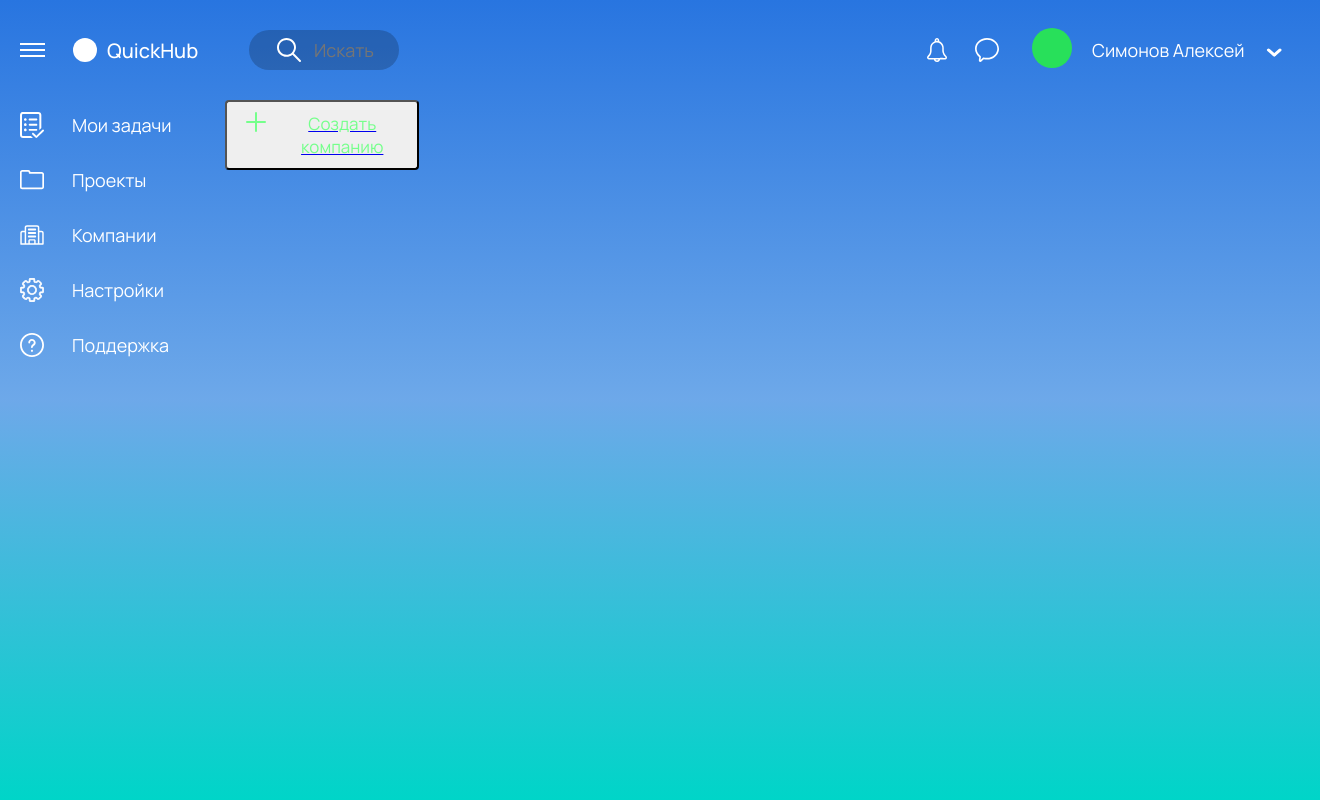
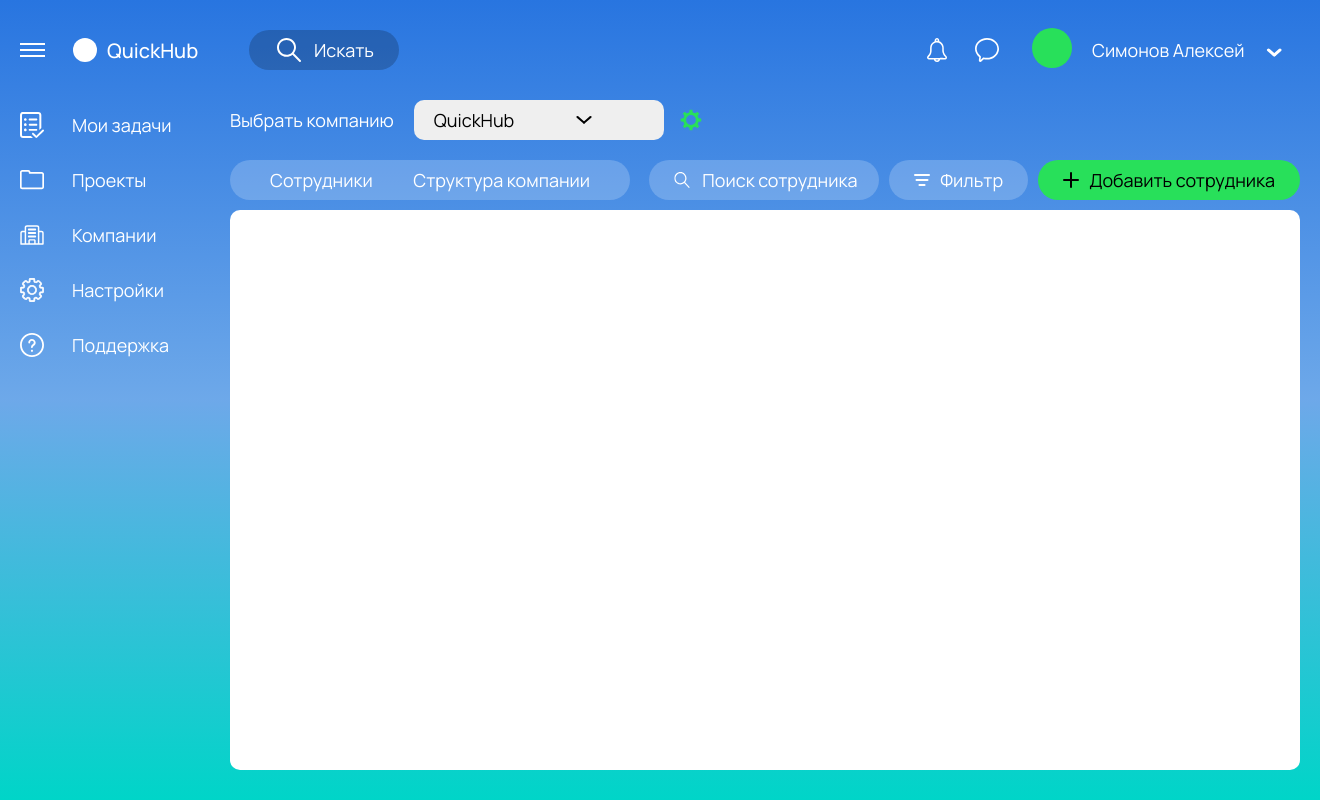
Before and after one commit to Lupuna/QuickHub, a Django app: page /team/companies/ in a window 1320 px wide. Run offline with Django 4.2, Linux system fonts and the light colour scheme; the visitor is signed in with stand-in values (Sample User, id 1); data that the repository does not hold is empty.

Commit message:
base and left_bar animation

```diff
--- a/team/static/css/styles/styles.css
+++ b/team/static/css/styles/styles.css
@@ -18,6 +18,11 @@ body {
 			rgba(53, 135, 225, 0.72) 50%,
 			rgb(0, 213, 200) 100%);
 }
+
+input::placeholder{
+	color: white;
+}
+
 
 .container{
 	width: 100%;
@@ -42,14 +47,16 @@ body {
 
 .content {
 	grid-area: content;
-	padding-right: 20px;
+	margin-bottom: 30px;
+	margin-right: 20px ;
+	margin-left: 5px;
 }
 
 .loading_overlay {
 	position: absolute;
 	top: 50%;
 	left: 50%;
-	opacity: 0;
+	opacity: 1;
 	transition: opacity 0.5s;
 }
 
--- /dev/null
+++ b/team/static/css/user_companies/company_header.css
@@ -0,0 +1,42 @@
+.company_head {
+    display: flex;
+    flex-direction: column;
+    gap: 20px;
+    white-space: nowrap;
+}
+
+.choose_company {
+    display: flex;
+    align-items: center;
+    gap: 10px;
+}
+
+.choose_company p {
+    margin-right: 10px;
+    margin-block: 0;
+}
+
+.company_name {
+    display: flex;
+    justify-content: space-between;
+    align-items: center;
+    padding-inline: 20px;
+    border: none;
+    width: 250px;
+    height: 40px;
+    border-radius: 10px;
+    color: rgb(0, 0, 0);
+
+}
+
+.company_name img{
+    width: 16px;
+}
+
+.company_settings {
+    display: flex;
+    border: none;
+    background: none;
+    align-items: center;
+
+}
--- /dev/null
+++ b/team/static/css/user_companies/company_styles.css
@@ -0,0 +1,13 @@
+.content {
+    display: grid;
+    grid-template-rows: 100px auto;
+    grid-template-areas:
+        "company_head   "
+        "content_company";
+    row-gap: 10px;
+}
+
+.content_company {
+    border-radius: 10px;
+    background: white;
+}
--- /dev/null
+++ b/team/static/css/user_companies/company_tools.css
@@ -0,0 +1,80 @@
+.tool_bar {
+    display: flex;
+    justify-content: space-between;
+    align-items: center;
+}
+
+.nav_bar {
+    display: flex;
+    align-items: center;
+    justify-content: space-between;
+    width: 320px;
+    height: 40px;
+    border-radius: 30px;
+    background: rgba(255, 255, 255, 0.2);
+    padding-inline: 40px;
+    margin-right: 10px;
+}
+
+.nav_bar a {
+    text-decoration: none;
+    color: white;
+}
+
+.tools {
+    display: flex;
+    align-items: center;
+    gap: 10px;
+}
+
+.search_in_content {
+    display: flex;
+    width: 230px;
+    height: 40px;
+    border-radius: 30px;
+    background: rgba(255, 255, 255, 0.2);
+    align-items: center;
+
+}
+
+.search_in_content img{
+    height: 16px;
+    width: 16px;
+    margin-left: 25px;
+}
+
+.search_in_content input {
+    background: none;
+    border: none;
+    outline: none;
+    margin-left: 10px;
+    width: 156px;
+    color: white;
+}
+
+.filter {
+    display: flex;
+    justify-content: center;
+    align-items: center;
+    gap: 10px;
+    padding-inline: 25px;
+    height: 40px;
+    border: none;
+    border-radius: 30px;
+    background: rgba(255, 255, 255, 0.2);
+
+}
+
+.add_employee {
+    display: flex;
+    justify-content: center;
+    align-items: center;
+    gap: 10px;
+    padding-inline: 25px;
+    height: 40px;
+    border: none;
+    border-radius: 30px;
+    background: rgb(40, 224, 90);
+    color: black;
+
+}
--- a/team/static/js/navigation.js
+++ b/team/static/js/navigation.js
@@ -4,36 +4,34 @@ document.addEventListener('DOMContentLoaded', () => {
     const navLinks = document.querySelectorAll('.nav_link')
     const loadingOverlay = document.querySelector('.loading_overlay')
 
-
-    console.log(navLinks)
-    console.log(loadingOverlay)
-    const ShowLoadingOverlay = () => {
+    const showLoadingOverlay = () => {
         loadingOverlay.style.opacity = '1'
     }
 
-    const HideLoadingOverlay = () => {
+    const hideLoadingOverlay = () => {
         loadingOverlay.style.opacity = '0'
     }
 
     const loadPage = (url) => {
-        ShowLoadingOverlay()
+        showLoadingOverlay()
         fetch(url)
             .then(response => response.text())
 
             .then(html => {
                 const parser = new DOMParser()
                 const doc = parser.parseFromString(html, 'text/html')
-                const newContent = doc.querySelector('content').innerHTML
+                const newContent = doc.querySelector('.content').innerHTML
 
-                contentDiv.classList.add('fade-out');
+                contentDiv.classList.add('fade_out');
+
 
                 contentDiv.innerHTML = newContent;
                 document.title = doc.title
 
                 setTimeout(() => {
-                    contentDiv.classList.remove('fade-out')
+                    contentDiv.classList.remove('fade_out')
                     history.pushState({}, '', url)
-                    HideLoadingOverlay()
+                    hideLoadingOverlay()
                 }, 500)
 
             })
@@ -44,6 +42,7 @@ document.addEventListener('DOMContentLoaded', () => {
             e.preventDefault()
 
             const url = e.currentTarget.getAttribute('href')
+            showLoadingOverlay()
             loadPage(url)
         })
     })
@@ -54,4 +53,5 @@ document.addEventListener('DOMContentLoaded', () => {
     window.addEventListener('popstate', () => {
         loadPage(window.location.pathname)
     })
+
 })
--- a/team/templates/team/main_functionality/list_views/user_companies.html
+++ b/team/templates/team/main_functionality/list_views/user_companies.html
@@ -4,22 +4,58 @@
 {%block title%}QuickHub{%endblock%}
 
 {%block content%}
-    <link href="{% static 'css/taskboard.css' %}" rel="stylesheet">
-    {% for company in companies %}
-        <a class="button" href="{{ company.get_absolute_url }}">
-            <div class="company">
-                {{ company.title }}
+<link href="{% static 'css/user_companies/company_styles.css' %}" rel="stylesheet">
+<link href="{% static 'css/user_companies/company_header.css' %}" rel="stylesheet">
+<link href="{% static 'css/user_companies/company_tools.css' %}" rel="stylesheet">
+
+<company_head class="company_head">
+    <company class="choose_company">
+        <p>Выбрать компанию</p>
+        <button class="company_name">
+            <p>QuickHub</p>
+            <img src="{% static 'img/user_companies/arrow.svg' %}" alt="#">
+            <div class="sub_menu">
+
             </div>
-        </a>
-    {% endfor %}
-    <div class="add_pad">
-        <a href="{% url 'team:create_company' %}">
-            <button class="category__add">
-                <img src="{% static 'img/tasks/plus.svg' %}" style="margin-right: 12px;">
-                <div class="button-text">
-                    Создать компанию
-                </div>
+        </button>
+
+        <button class="company_settings">
+            <img src="{% static 'img/user_companies/company_settings.svg' %}" alt="#">
+        </button>
+    </company>
+
+    <tool_bar class="tool_bar">
+
+        <nav_bar class="nav_bar">
+            <a href="#" class="employees">Сотрудники</a>
+            <a href="#" class="structure_company">Структура компании</a>
+        </nav_bar>
+
+        <tools class="tools">
+
+            <div class="search_in_content">
+                <img src="{% static 'img/header/header_search.svg' %}" alt=none>
+                <input type="text" placeholder="Поиск сотрудника">
+            </div>
+
+            <button class="filter">
+                <img src="{% static 'img/user_companies/filter.svg' %}" alt=none>
+                Фильтр
             </button>
-        </a>
-    </div>
+
+            <button class="add_employee">
+                <img src="{% static 'img/user_companies/plus.svg' %}" alt=none>
+                Добавить сотрудника
+            </button>
+
+        </tools>
+
+    </tool_bar>
+
+</company_head>
+
+<content_company class="content_company">
+
+</content_company>
+
 {%endblock%}
--- a/templates/base.html
+++ b/templates/base.html
@@ -93,11 +93,15 @@
 
         </left_bar>
 
+
+
         <content class="content">
-            <div class="loading_overlay"> Wait...</div>
+
             {% block content %}
     {%endblock%}
         </content>
+
+        <div class="loading_overlay"> Wait...</div>
 
     </container>
 
```
Also changed, not shown: team/static/css/base/main_part.css (deleted, +0 -19 lines), team/static/css/header.css (deleted, +0 -222 lines), team/static/css/left_menu.css (deleted, +0 -48 lines), team/static/css/main_part.css (deleted, +0 -19 lines), team/static/img/user_companies/arrow.svg (added), team/static/img/user_companies/company_settings.svg (added), team/static/img/user_companies/filter.svg (added), team/static/img/user_companies/plus.svg (added).
